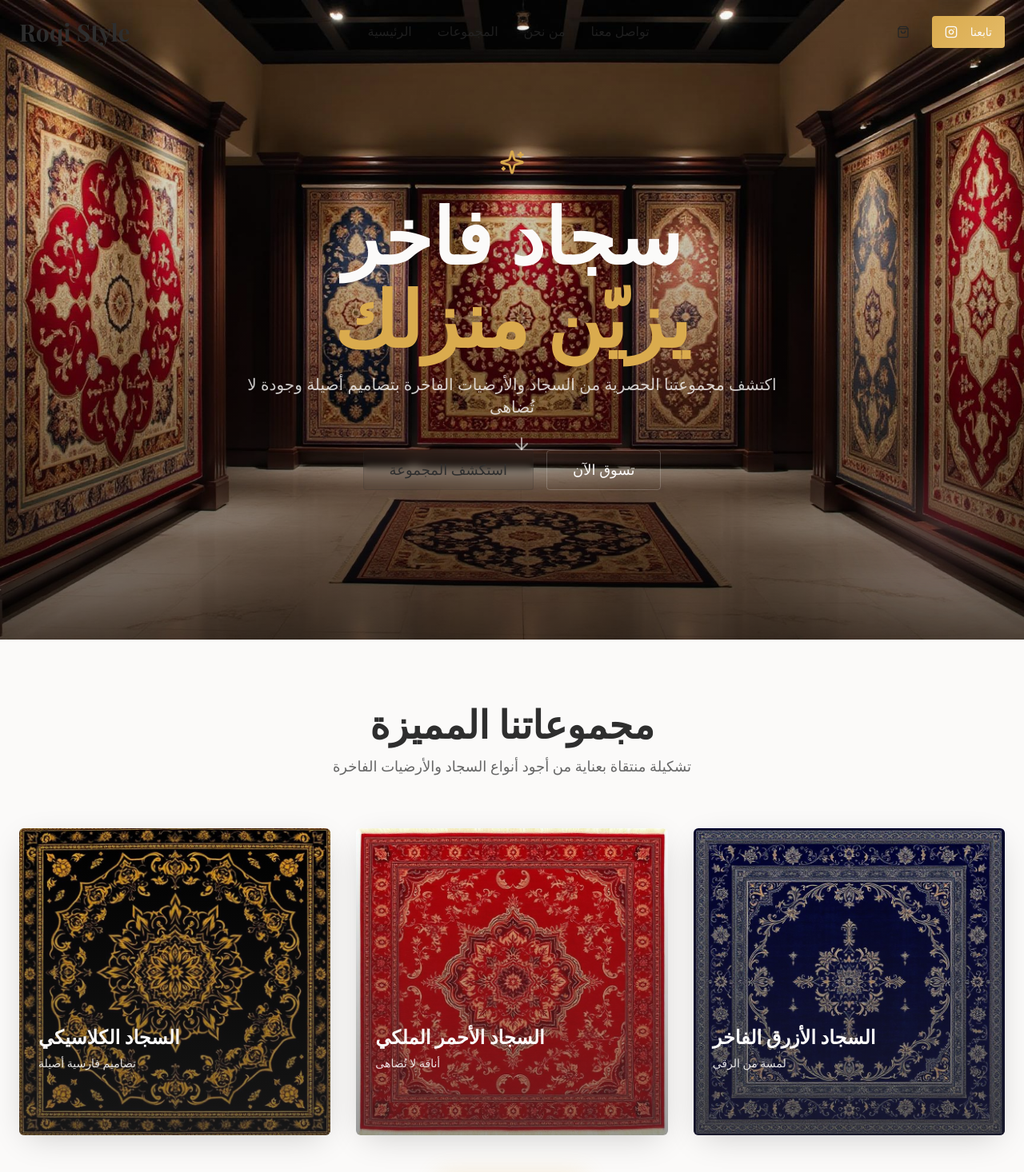
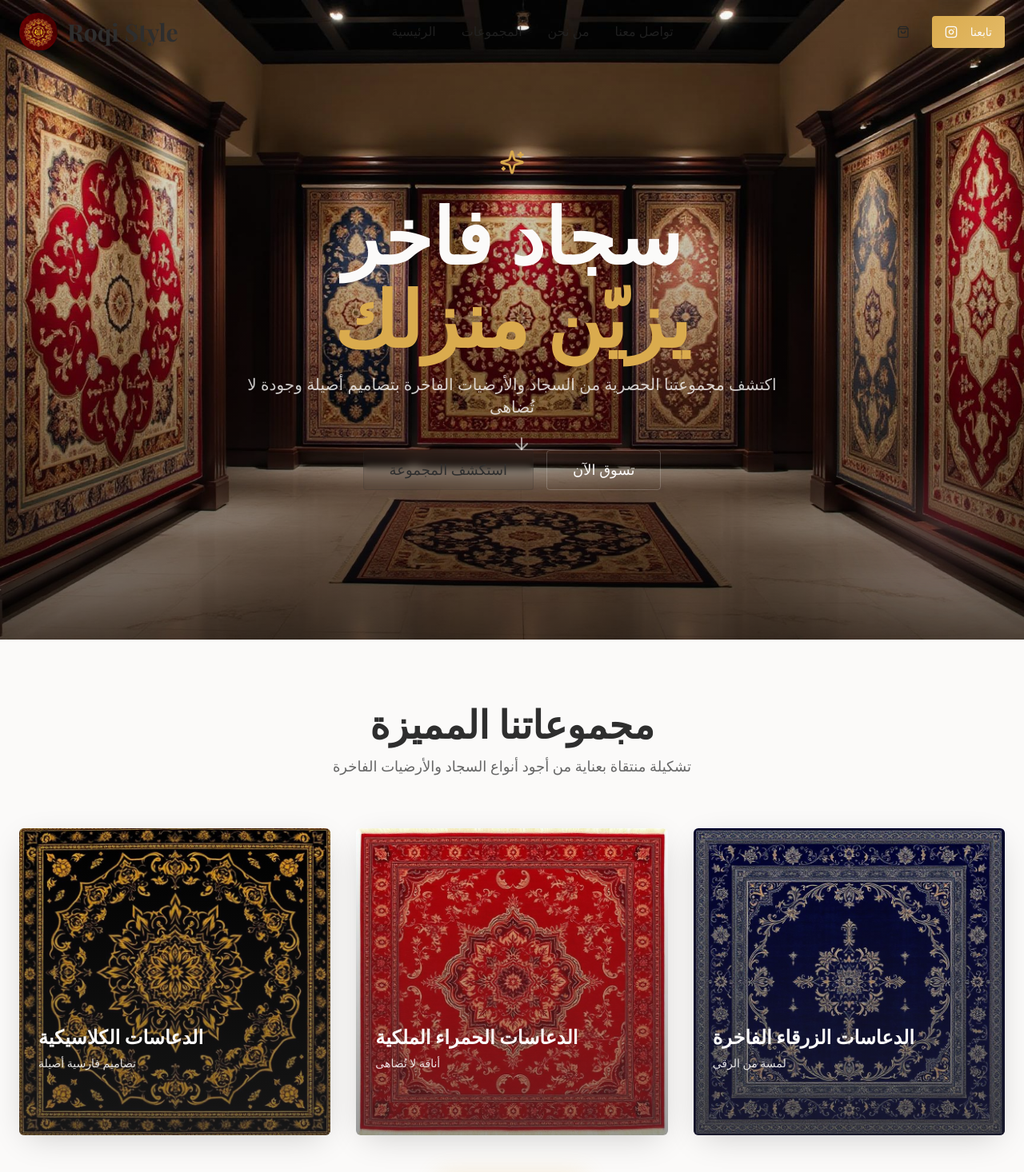
Before and after one commit to MutasemKharma/roqi-style-showcase, a React (Vite) app: page / in a window 1280 px wide. Shown: the top 1466 px of the page at 80% size. Built offline with nearby package versions, Linux system fonts and the light colour scheme.

Commit message:
Update product and pricing
Update website to feature embroidered car mats, display prices in Jordanian Dinars, and use the profile page as the full logo.

```diff
--- a/src/components/Collections.tsx
+++ b/src/components/Collections.tsx
@@ -11,27 +11,27 @@ const Collections = () => {
   const collections = [
     {
       id: 1,
-      title: "السجاد الكلاسيكي",
+      title: "الدعاسات الكلاسيكية",
       subtitle: "تصاميم فارسية أصيلة",
       image: carpetBlack,
-      description: "سجاد بنقوش ذهبية فخمة على خلفية سوداء أنيقة",
-      price: "يبدأ من 2,500 ريال",
+      description: "دعاسات بنقوش ذهبية فخمة على خلفية سوداء أنيقة",
+      price: "يبدأ من 45 دينار",
     },
     {
       id: 2,
-      title: "السجاد الأحمر الملكي",
+      title: "الدعاسات الحمراء الملكية",
       subtitle: "أناقة لا تُضاهى",
       image: carpetRed,
-      description: "سجاد أحمر فاخر بتصاميم تقليدية عريقة",
-      price: "يبدأ من 3,000 ريال",
+      description: "دعاسات حمراء فاخرة بتصاميم تقليدية عريقة",
+      price: "يبدأ من 50 دينار",
     },
     {
       id: 3,
-      title: "السجاد الأزرق الفاخر",
+      title: "الدعاسات الزرقاء الفاخرة",
       subtitle: "لمسة من الرقي",
       image: carpetBlue,
-      description: "سجاد بدرجات الأزرق الملكي مع زخارف ذهبية",
-      price: "يبدأ من 2,800 ريال",
+      description: "دعاسات بدرجات الأزرق الملكي مع زخارف ذهبية",
+      price: "يبدأ من 48 دينار",
     },
   ];
 
--- a/src/components/Navbar.tsx
+++ b/src/components/Navbar.tsx
@@ -1,6 +1,7 @@
 import { useState, useEffect } from "react";
 import { Menu, X, Instagram, ShoppingBag } from "lucide-react";
 import { Button } from "@/components/ui/button";
+import roqiLogo from "@/assets/roqi-logo.jpg";
 
 const Navbar = () => {
   const [isScrolled, setIsScrolled] = useState(false);
@@ -31,9 +32,16 @@ const Navbar = () => {
         <div className="flex items-center justify-between h-20">
           {/* Logo */}
           <div className="flex items-center">
-            <h1 className="font-playfair text-2xl md:text-3xl font-bold text-primary">
-              Roqi Style
-            </h1>
+            <a href="#home" className="flex items-center gap-3 hover:opacity-90 transition-opacity duration-300">
+              <img
+                src={roqiLogo}
+                alt="Roqi Style"
+                className="h-12 w-12 rounded-full object-cover shadow-elegant"
+              />
+              <h1 className="font-playfair text-2xl md:text-3xl font-bold text-primary">
+                Roqi Style
+              </h1>
+            </a>
           </div>
 
           {/* Desktop Navigation */}
```
Also changed, not shown: src/assets/roqi-logo.jpg (added).
